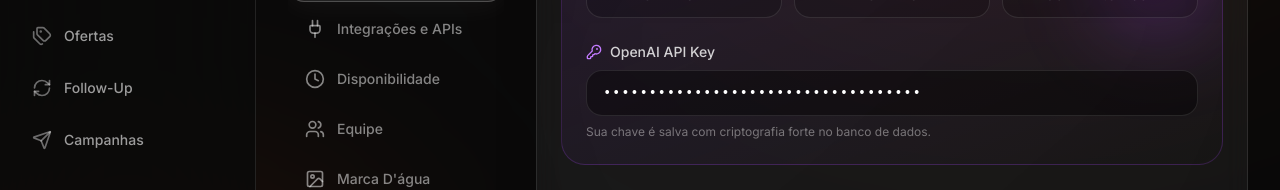
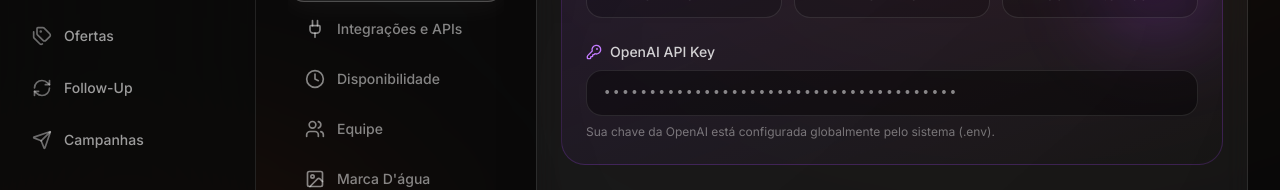
Before and after one commit to juan587842/autocar, a Next.js app: page /configuracoes in a window 1280 px wide. Both pictures are taken after a click on the button "Inteligência Artificial". Shown: the part 378-568 px from the top of the page. Built offline with nearby package versions, Linux system fonts and the light colour scheme; no server answers; the database is empty.

Commit message:
feat(settings): adapt API Key input label dynamically based on selected AI model

```diff
--- a/src/app/(panel)/configuracoes/_components/ai-settings.tsx
+++ b/src/app/(panel)/configuracoes/_components/ai-settings.tsx
@@ -47,18 +47,35 @@
                         </div>
                     </div>
 
+                    {settings.ai_default_model === 'Gemini 2.5 Flash' ? (
+                        <div className="space-y-2">
+                            <label className="text-sm font-medium text-white/80 flex items-center gap-2">
+                                <KeyRound className="w-4 h-4 text-purple-400" /> Google Gemini API Key
+                            </label>
+                            <input
+                                type="password"
+                                placeholder="AIzaSy..."
+                                value="***************************************"
+                                readOnly
+                                className="w-full px-4 py-3 bg-black/40 border border-white/10 rounded-xl text-white/50 font-mono text-sm tracking-wider cursor-not-allowed"
+                            />
+                            <p className="text-xs text-white/40">Sua chave do Gemini está configurada globalmente pelo sistema (.env).</p>
+                        </div>
+                    ) : (
                         <div className="space-y-2">
                             <label className="text-sm font-medium text-white/80 flex items-center gap-2">
                                 <KeyRound className="w-4 h-4 text-purple-400" /> OpenAI API Key
                             </label>
                             <input
                                 type="password"
-                            placeholder="sk-...."
-                            defaultValue="sk-1234567890abcdef1234567890abcdef"
-                            className="w-full px-4 py-3 bg-black/40 border border-white/10 rounded-xl focus:outline-none focus:ring-2 focus:ring-purple-500/50 text-white font-mono text-sm tracking-wider"
+                                placeholder="sk-..."
+                                value="***************************************"
+                                readOnly
+                                className="w-full px-4 py-3 bg-black/40 border border-white/10 rounded-xl text-white/50 font-mono text-sm tracking-wider cursor-not-allowed"
                             />
-                        <p className="text-xs text-white/40">Sua chave é salva com criptografia forte no banco de dados.</p>
+                            <p className="text-xs text-white/40">Sua chave da OpenAI está configurada globalmente pelo sistema (.env).</p>
                         </div>
+                    )}
 
                 </div>
             </div>
```
Lines whose indentation alone changed are shown as unchanged.
